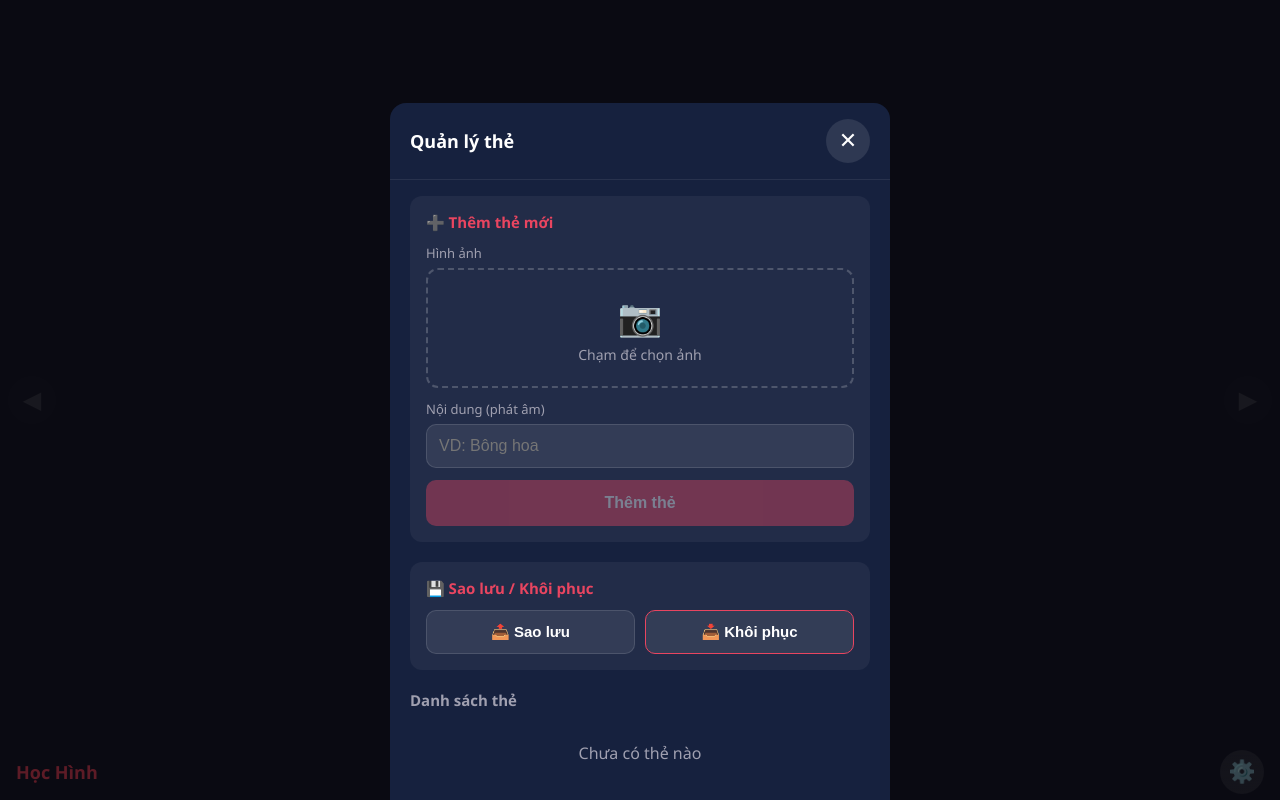
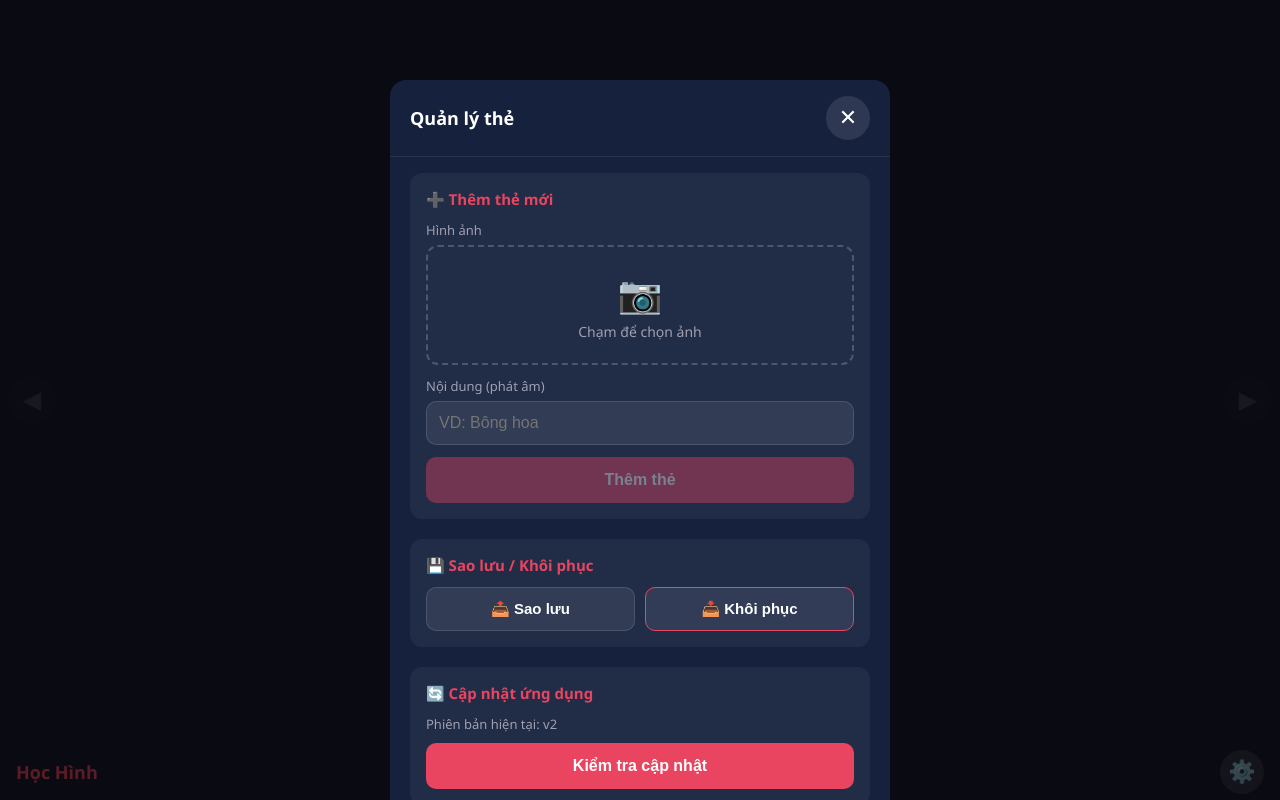
Before and after one commit to RyanChung1502/hoc-hinh, a plain HTML site: page index.html in a window 1280 px wide. Both pictures are taken after a click on the button "⚙️". Drawn offline with Linux system fonts and the light colour scheme.

Commit message:
Add update button in Settings to clear cache and reload
- "Kiểm tra cập nhật" button clears all SW caches and reloads
- Shows current app version (v2)
- Bumped SW cache to v2 to invalidate old cache

Co-Authored-By: Claude Opus 4.6 <noreply@anthropic.com>

```diff
--- a/app.js
+++ b/app.js
@@ -221,6 +221,7 @@ function speak(text, el) {
 function openSettings() {
   renderCardList();
   clearAddForm();
+  showVersion();
   modalOverlay.classList.add('open');
 }
 
@@ -455,10 +456,46 @@ document.addEventListener('keydown', e => {
   }
 });
 
+/* ── App version ── */
+const APP_VERSION = 'v2';
+
 /* ── Service Worker ── */
 if ('serviceWorker' in navigator) {
   navigator.serviceWorker.register('./sw.js');
 }
 
+/* ── Update ── */
+function checkUpdate() {
+  if (!('serviceWorker' in navigator)) {
+    showToast('Trình duyệt không hỗ trợ');
+    return;
+  }
+
+  showToast('Đang kiểm tra...');
+
+  navigator.serviceWorker.getRegistration().then(reg => {
+    if (!reg) {
+      showToast('Chưa cài Service Worker');
+      return;
+    }
+    reg.update().then(() => {
+      // Xóa toàn bộ cache cũ
+      caches.keys().then(keys => {
+        Promise.all(keys.map(k => caches.delete(k))).then(() => {
+          showToast('Đã cập nhật! Đang tải lại...');
+          setTimeout(() => location.reload(true), 1000);
+        });
+      });
+    }).catch(() => {
+      showToast('Lỗi cập nhật');
+    });
+  });
+}
+
+function showVersion() {
+  const el = document.getElementById('app-version');
+  if (el) el.textContent = 'Phiên bản hiện tại: ' + APP_VERSION;
+}
+
 /* ── Start ── */
 init();
--- a/index.html
+++ b/index.html
@@ -69,6 +69,13 @@
           </div>
         </div>
 
+        <!-- Update -->
+        <div class="backup-section">
+          <h3>🔄 Cập nhật ứng dụng</h3>
+          <p style="font-size:13px;color:var(--text-dim);margin-bottom:10px" id="app-version"></p>
+          <button class="btn-add" onclick="checkUpdate()">Kiểm tra cập nhật</button>
+        </div>
+
         <!-- Card list -->
         <h3 style="margin-bottom:12px;font-size:15px;color:var(--text-dim)">Danh sách thẻ</h3>
         <div class="card-list" id="card-list"></div>
--- a/sw.js
+++ b/sw.js
@@ -1,4 +1,4 @@
-const CACHE_NAME = 'hoc-hinh-v1';
+const CACHE_NAME = 'hoc-hinh-v2';
 const ASSETS = [
   './',
   './index.html',
```
